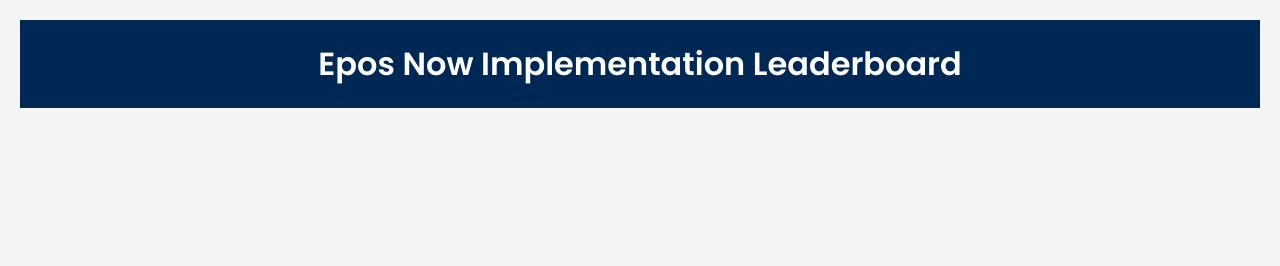
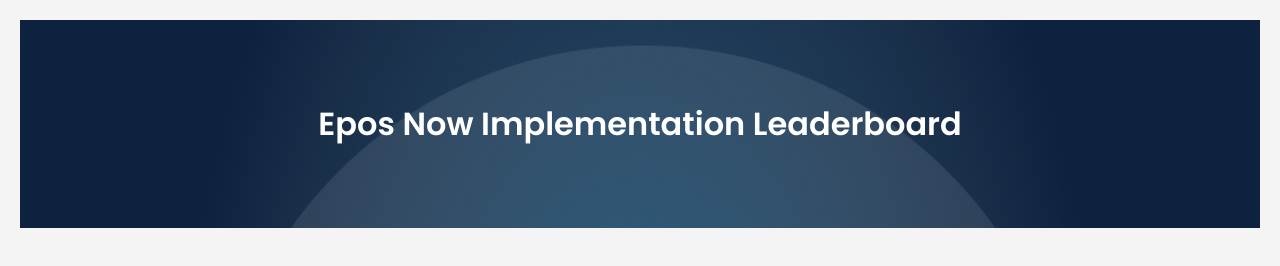
Before and after one commit to Jonoothans/emea_incentive, a plain HTML site: page index.html in a window 1280 px wide. Drawn offline with Linux system fonts and the light colour scheme; no server answers.

Commit message:
Update index.html

```diff
--- a/index.html
+++ b/index.html
@@ -14,13 +14,16 @@
             text-align: center;
         }
 
-        h1 {
-            background-color: #002855; /* Dark Blue */
-            color: white;
-            padding: 20px;
-            margin: 0;
-            font-weight: 600;
-        }
+       h1 {
+    background: url('https://raw.githubusercontent.com/Jonoothans/emea_incentive/main/Sunrise%20(2).png') no-repeat center;
+    background-size: cover;
+    color: white;
+    padding: 80px;
+    margin: 0;
+    font-weight: 600;
+    text-align: center;
+}
+
 
         table {
             width: 80%;
```
